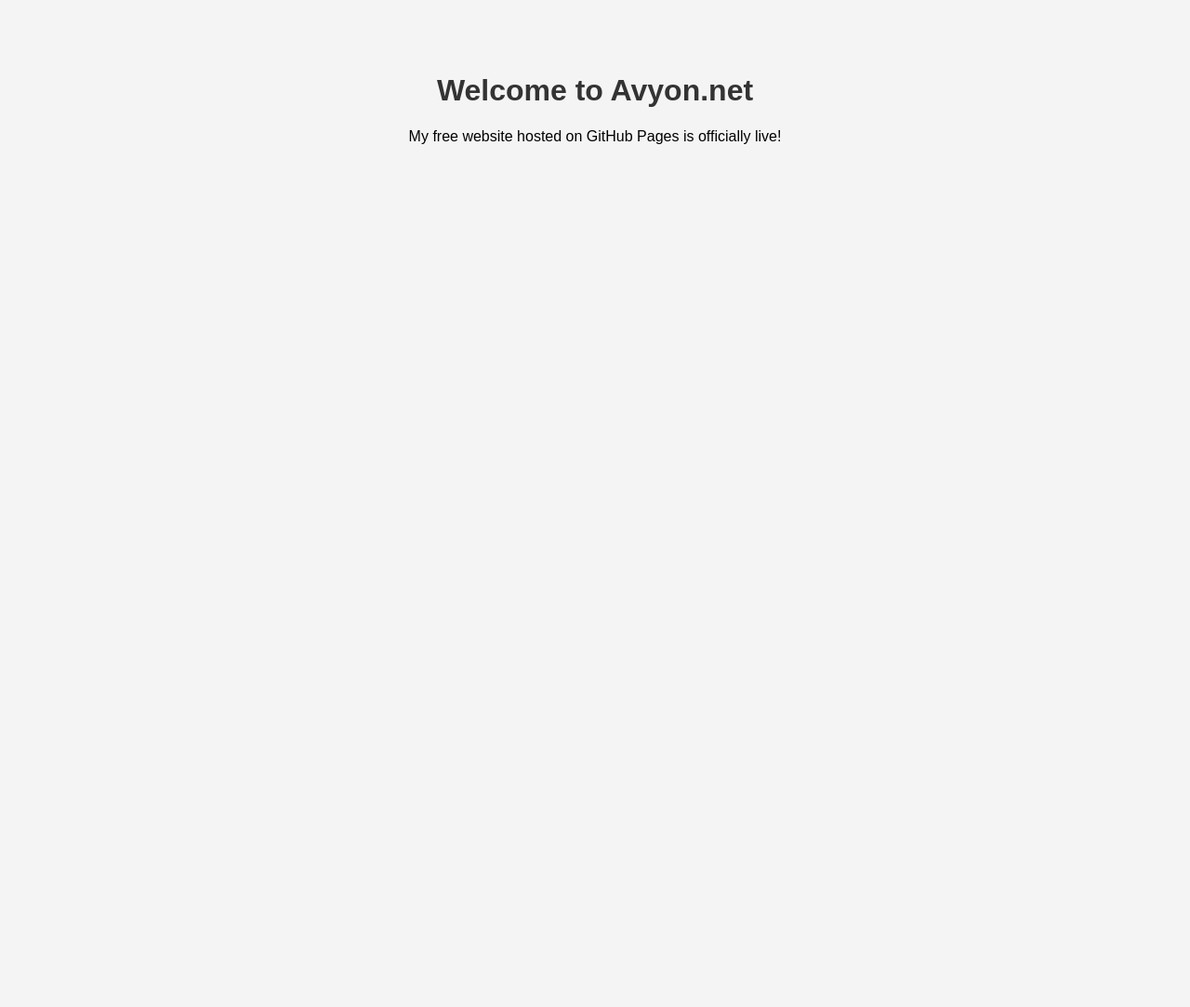
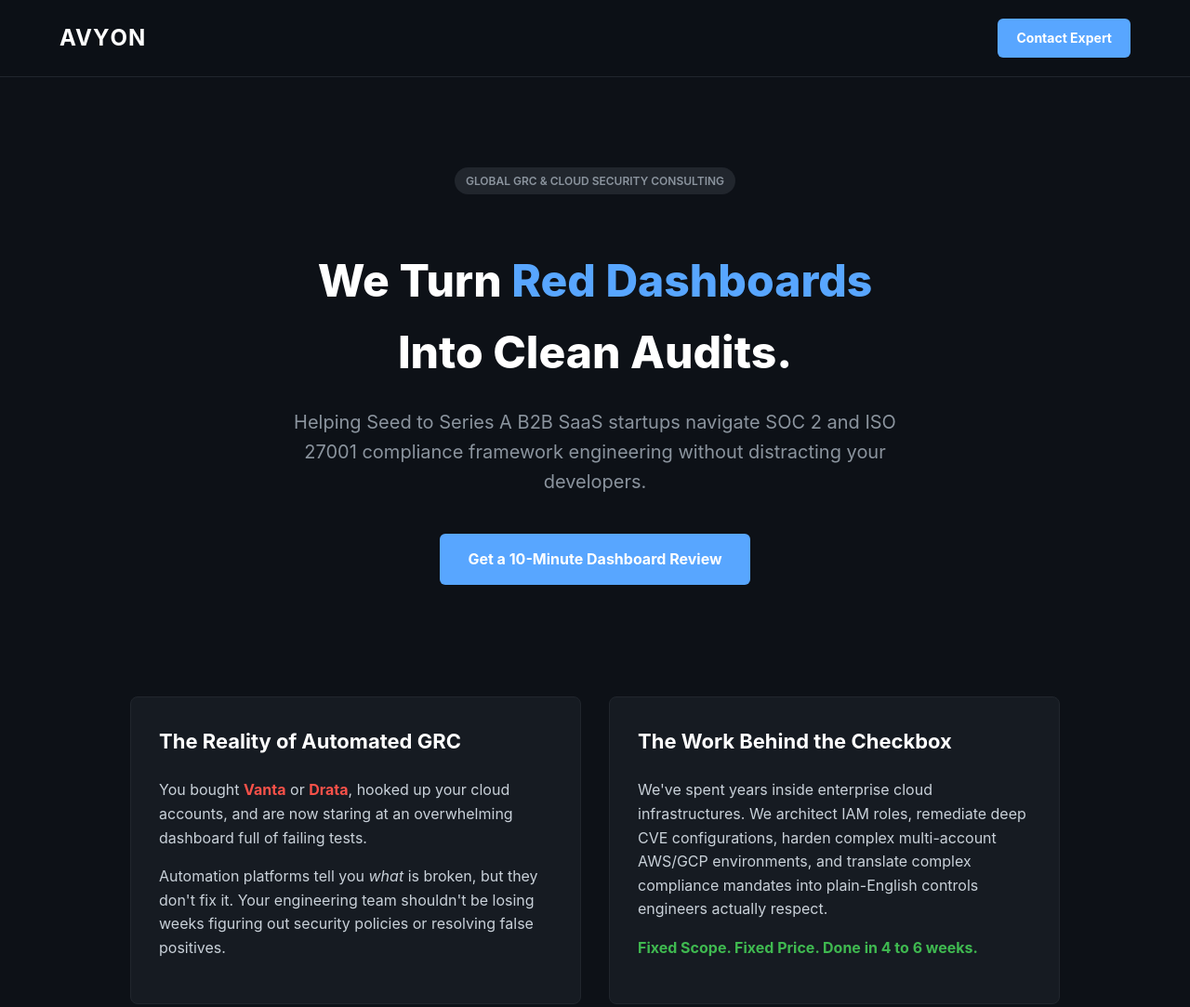
Before and after one commit to smtkamal/avyon-website, a plain HTML site: page index.html in a window 1280 px wide. Shown: the top 1083 px of the page at 93% size. Before the commit the page ends 800 px from the top, so only its background shows below. Drawn offline with Linux system fonts and the light colour scheme.

Commit message:
Update index.html

```diff
--- a/index.html
+++ b/index.html
@@ -3,14 +3,75 @@
 <head>
     <meta charset="UTF-8">
     <meta name="viewport" content="width=device-width, initial-scale=1.0">
-    <title>Avyon</title>
+    <title>Avyon | Cloud Security & GRC for B2B SaaS</title>
     <style>
-        body { font-family: sans-serif; text-align: center; padding: 50px; background-color: #f4f4f4; }
-        h1 { color: #333; }
+        :root {
+            --bg-color: #0d1117;
+            --text-color: #c9d1d9;
+            --accent-color: #58a6ff;
+            --card-bg: #161b22;
+            --alert-red: #f85149;
+            --audit-green: #3fb950;
+        }
+        body { font-family: -apple-system, BlinkMacSystemFont, "Segoe UI", Roboto, sans-serif; background-color: var(--bg-color); color: var(--text-color); margin: 0; padding: 0; line-height: 1.6; }
+        header { background: rgba(13, 17, 23, 0.9); padding: 20px 5%; display: flex; justify-content: space-between; align-items: center; position: fixed; width: 90%; top: 0; z-index: 1000; border-bottom: 1px solid #21262d; }
+        .logo { font-size: 24px; font-weight: bold; color: #fff; letter-spacing: 1px; }
+        .container { max-width: 1000px; margin: 120px auto 60px auto; padding: 0 20px; }
+        .hero { text-align: center; padding: 60px 0; }
+        h1 { font-size: 48px; color: #fff; margin-bottom: 20px; font-weight: 800; }
+        h1 span { color: var(--accent-color); }
+        .subtitle { font-size: 20px; max-width: 700px; margin: 0 auto 40px auto; color: #8b949e; }
+        .cta-btn { background-color: var(--accent-color); color: #fff; padding: 15px 30px; font-size: 16px; font-weight: bold; border: none; border-radius: 6px; text-decoration: none; display: inline-block; transition: background 0.2s; }
+        .cta-btn:hover { background-color: #1f6feb; }
+        .grid { display: grid; grid-template-columns: 1fr 1fr; gap: 30px; margin: 60px 0; }
+        .card { background-color: var(--card-bg); padding: 30px; border-radius: 8px; border: 1px solid #21262d; }
+        .card h3 { margin-top: 0; color: #fff; font-size: 22px; }
+        .red-text { color: var(--alert-red); font-weight: bold; }
+        .green-text { color: var(--audit-green); font-weight: bold; }
+        .badge { display: inline-block; background: #21262d; padding: 5px 12px; border-radius: 20px; font-size: 12px; font-weight: 600; color: #8b949e; margin-bottom: 15px; }
+        .footer-banner { text-align: center; background: linear-gradient(135deg, #161b22 0%, #0d1117 100%); padding: 50px; border-radius: 8px; border: 1px solid #30363d; margin-top: 60px; }
+        footer { text-align: center; padding: 40px 0; color: #8b949e; font-size: 14px; border-top: 1px solid #21262d; }
+        @media (max-width: 768px) { h1 { font-size: 32px; } .grid { grid-template-columns: 1fr; } }
     </style>
 </head>
 <body>
-    <h1>Welcome to Avyon.net</h1>
-    <p>My free website hosted on GitHub Pages is officially live!</p>
+
+    <header>
+        <div class="logo">AV&Upsilon;ON</div>
+        <div><a href="mailto:contact@avyon.net" class="cta-btn" style="padding: 10px 20px; font-size: 14px;">Contact Expert</a></div>
+    </header>
+
+    <div class="container">
+        <section class="hero">
+            <span class="badge">GLOBAL GRC & CLOUD SECURITY CONSULTING</span>
+            <h1>We Turn <span>Red Dashboards</span><br>Into Clean Audits.</h1>
+            <p class="subtitle">Helping Seed to Series A B2B SaaS startups navigate SOC 2 and ISO 27001 compliance framework engineering without distracting your developers.</p>
+            <a href="mailto:contact@avyon.net?subject=10-Minute Dashboard Review" class="cta-btn">Get a 10-Minute Dashboard Review</a>
+        </section>
+
+        <section class="grid">
+            <div class="card">
+                <h3>The Reality of Automated GRC</h3>
+                <p>You bought <span class="red-text">Vanta</span> or <span class="red-text">Drata</span>, hooked up your cloud accounts, and are now staring at an overwhelming dashboard full of failing tests.</p>
+                <p>Automation platforms tell you <em>what</em> is broken, but they don't fix it. Your engineering team shouldn't be losing weeks figuring out security policies or resolving false positives.</p>
+            </div>
+            <div class="card">
+                <h3>The Work Behind the Checkbox</h3>
+                <p>We've spent years inside enterprise cloud infrastructures. We architect IAM roles, remediate deep CVE configurations, harden complex multi-account AWS/GCP environments, and translate complex compliance mandates into plain-English controls engineers actually respect.</p>
+                <p><span class="green-text">Fixed Scope. Fixed Price. Done in 4 to 6 weeks.</span></p>
+            </div>
+        </section>
+
+        <section class="footer-banner">
+            <h2>Stuck on a failing control right now?</h2>
+            <p style="font-size: 18px; color: #8b949e; max-width: 600px; margin: 0 auto 30px auto;">Message us. We'll tell you in 10 minutes whether your roadblock is a quick 5-minute configuration tweak or a genuine architectural gap.</p>
+            <a href="mailto:contact@avyon.net?subject=10-Minute Dashboard Review" class="cta-btn" style="background-color: #21262d; border: 1px solid #30363d;">Email contact@avyon.net</a>
+        </section>
+    </div>
+
+    <footer>
+        <p>&copy; 2026 Avyon. All rights reserved. Providing Professional Cybersecurity Consulting Internationally.</p>
+    </footer>
+
 </body>
 </html>
```
